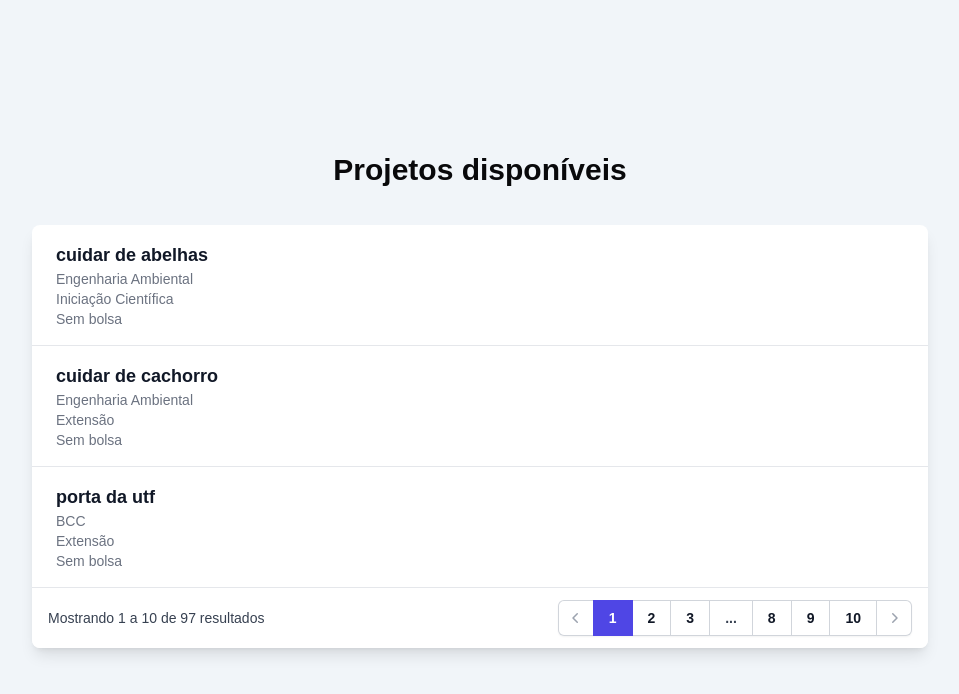
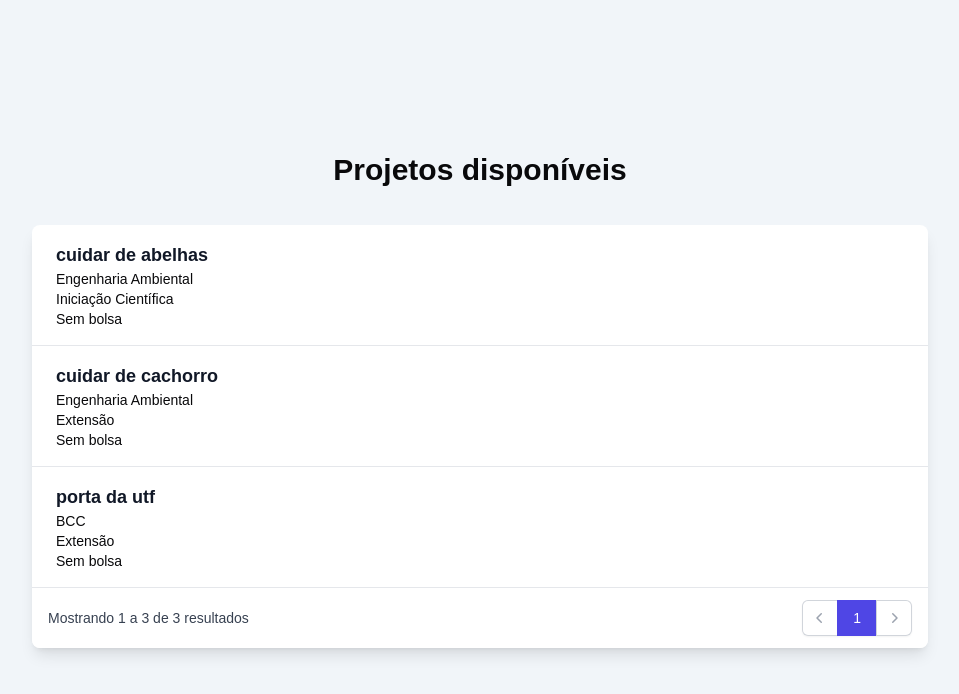
Before and after one commit to Projeto-Integrador-2024/Front-end, a Next.js app: page / in a window 1280 px wide. Shown: the top 694 px of the page, without its empty margins (160-1119 px from the left). Built offline with nearby package versions, Linux system fonts and the light colour scheme.

Commit message:
fix: :bug: Conserto da paginação

```diff
--- a/package.json
+++ b/package.json
@@ -9,6 +9,7 @@
     "lint": "next lint"
   },
   "dependencies": {
+    "@headlessui/react": "^2.1.10",
     "@heroicons/react": "^2.1.5",
     "@radix-ui/react-icons": "^1.3.0",
     "@radix-ui/react-slot": "^1.1.0",
--- a/src/app/page.tsx
+++ b/src/app/page.tsx
@@ -1,112 +1,108 @@
+"use client";
+import { useState } from 'react';
 import { ChevronLeftIcon, ChevronRightIcon } from '@heroicons/react/20/solid';
 
 const items = [
   { id: 1, title: 'cuidar de abelhas', department: 'Engenharia Ambiental', type: 'Iniciação Científica', location: 'Sem bolsa' },
   { id: 2, title: 'cuidar de cachorro', department: 'Engenharia Ambiental', type: 'Extensão', location: 'Sem bolsa' },
   { id: 3, title: 'porta da utf', department: 'BCC', type: 'Extensão', location: 'Sem bolsa' },
+  // Adicione mais do backend
 ];
 
+const ITEMS_PER_PAGE = 4;
+
 export default function Example() {
+  const [currentPage, setCurrentPage] = useState(1);
+  const totalPages = Math.ceil(items.length / ITEMS_PER_PAGE);
+
+  const handleNext = () => {
+    if (currentPage < totalPages) setCurrentPage((prevPage) => prevPage + 1);
+  };
+
+  const handlePrevious = () => {
+    if (currentPage > 1) setCurrentPage((prevPage) => prevPage - 1);
+  };
+
+  const handlePageClick = (pageNumber: number) => {
+    setCurrentPage(pageNumber);
+  };
+
+
+  const paginatedItems = items.slice(
+    (currentPage - 1) * ITEMS_PER_PAGE,
+    currentPage * ITEMS_PER_PAGE
+  );
+
   return (
-    <div className="bg-slate-100 min-h-screen flex  flex-col justify-center items-center p-4">
+    <div className="bg-slate-100 min-h-screen flex flex-col justify-center items-center p-4">
       <h1 className="text-3xl font-bold mb-[3%]">Projetos disponíveis</h1>
       <div className="w-full max-w-4xl bg-white shadow-lg rounded-lg overflow-hidden">
         <div className="divide-y divide-gray-200">
           <ul role="list" className="divide-y divide-gray-200">
-            {items.map((item) => (
-              <li key={item.id} className="py-4 px-6 cursor-pointer">
+            {paginatedItems.map((item) => (
+              <li key={item.id} className="py-4 px-6 cursor-pointer hover:text-blue-600 group">
                 <div className="flex flex-col md:flex-row space-y-2 md:space-y-0 md:space-x-3">
                   <div className="min-w-0 flex-1">
-                    <li className="text-lg font-semibold text-gray-900">{item.title}</li>
-                    <li className="text-sm text-gray-500">{item.department}</li>
-                    <li className="text-sm text-gray-500">{item.type}</li>
-                    <li className="text-sm text-gray-500">{item.location}</li>
+                    <p className="text-lg font-semibold text-gray-900 group-hover:text-blue-600">{item.title}</p>
+                    <p className="text-sm group-hover:text-blue-600">{item.department}</p>
+                    <p className="text-sm group-hover:text-blue-600">{item.type}</p>
+                    <p className="text-sm group-hover:text-blue-600">{item.location}</p>
                   </div>
                 </div>
               </li>
             ))}
           </ul>
         </div>
+
         <div className="flex items-center justify-between border-t border-gray-200 bg-white px-4 py-3">
           <div className="flex flex-1 justify-between sm:hidden">
-            <a
-              href="#"
-              className="relative inline-flex items-center rounded-md border border-gray-300 bg-white px-4 py-2 text-sm font-medium text-gray-700 hover:bg-gray-50"
+            <button
+              onClick={handlePrevious}
+              disabled={currentPage === 1}
+              className="relative inline-flex items-center rounded-md border border-gray-300 bg-white px-4 py-2 text-sm font-medium text-gray-700 hover:bg-gray-50 disabled:opacity-50"
             >
-              Previous
-            </a>
-            <a
-              href="#"
-              className="relative ml-3 inline-flex items-center rounded-md border border-gray-300 bg-white px-4 py-2 text-sm font-medium text-gray-700 hover:bg-gray-50"
+              Anterior
+            </button>
+            <button
+              onClick={handleNext}
+              disabled={currentPage === totalPages}
+              className="relative ml-3 inline-flex items-center rounded-md border border-gray-300 bg-white px-4 py-2 text-sm font-medium text-gray-700 hover:bg-gray-50 disabled:opacity-50"
             >
-              Next
-            </a>
+              Próxima
+            </button>
           </div>
           <div className="hidden sm:flex sm:flex-1 sm:items-center sm:justify-between">
-            <div>
             <p className="text-sm text-gray-700">
-                Mostrando <span className="font-medium">1</span> a <span className="font-medium">10</span> de{' '}
-                <span className="font-medium">97</span> resultados
+              Mostrando <span className="font-medium">{(currentPage - 1) * ITEMS_PER_PAGE + 1}</span> a <span className="font-medium">{Math.min(currentPage * ITEMS_PER_PAGE, items.length)}</span> de{' '}
+              <span className="font-medium">{items.length}</span> resultados
             </p>
-            </div>
-            <div>
-              <nav aria-label="Pagination" className="isolate inline-flex -space-x-px rounded-md shadow-sm">
-                <a
-                  href="#"
-                  className="relative inline-flex items-center rounded-l-md px-2 py-2 text-gray-400 ring-1 ring-inset ring-gray-300 hover:bg-gray-50 focus:z-20 focus:outline-offset-0"
+            <nav className="isolate inline-flex -space-x-px rounded-md shadow-sm" aria-label="Pagination">
+              <button
+                onClick={handlePrevious}
+                disabled={currentPage === 1}
+                className="relative inline-flex items-center rounded-l-md px-2 py-2 text-gray-400 ring-1 ring-inset ring-gray-300 hover:bg-gray-50 focus:z-20"
               >
-                  <span className="sr-only">Previous</span>
-                  <ChevronLeftIcon aria-hidden="true" className="h-5 w-5" />
-                </a>
-                <a
-                  href="#"
-                  aria-current="page"
-                  className="relative z-10 inline-flex items-center bg-indigo-600 px-4 py-2 text-sm font-semibold text-white focus:z-20 focus-visible:outline focus-visible:outline-2 focus-visible:outline-offset-2 focus-visible:outline-indigo-600"
+                <ChevronLeftIcon className="h-5 w-5" aria-hidden="true" />
+              </button>
+              {[...Array(totalPages)].map((_, index) => (
+                <button
+                  key={index + 1}
+                  onClick={() => handlePageClick(index + 1)}
+                  className={`relative inline-flex items-center px-4 py-2 text-sm font-medium ${
+                    currentPage === index + 1 ? 'bg-indigo-600 text-white' : 'text-gray-900 hover:bg-gray-50'
+                  }`}
                 >
-                  1
-                </a>
-                <a
-                  href="#"
-                  className="relative inline-flex items-center px-4 py-2 text-sm font-semibold text-gray-900 ring-1 ring-inset ring-gray-300 hover:bg-gray-50 focus:z-20 focus:outline-offset-0"
+                  {index + 1}
+                </button>
+              ))}
+              <button
+                onClick={handleNext}
+                disabled={currentPage === totalPages}
+                className="relative inline-flex items-center rounded-r-md px-2 py-2 text-gray-400 ring-1 ring-inset ring-gray-300 hover:bg-gray-50 focus:z-20"
               >
-                  2
-                </a>
-                <a
-                  href="#"
-                  className="relative hidden items-center px-4 py-2 text-sm font-semibold text-gray-900 ring-1 ring-inset ring-gray-300 hover:bg-gray-50 focus:z-20 focus:outline-offset-0 md:inline-flex"
-                >
-                  3
-                </a>
-                <span className="relative inline-flex items-center px-4 py-2 text-sm font-semibold text-gray-700 ring-1 ring-inset ring-gray-300 focus:outline-offset-0">
-                  ...
-                </span>
-                <a
-                  href="#"
-                  className="relative hidden items-center px-4 py-2 text-sm font-semibold text-gray-900 ring-1 ring-inset ring-gray-300 hover:bg-gray-50 focus:z-20 focus:outline-offset-0 md:inline-flex"
-                >
-                  8
-                </a>
-                <a
-                  href="#"
-                  className="relative inline-flex items-center px-4 py-2 text-sm font-semibold text-gray-900 ring-1 ring-inset ring-gray-300 hover:bg-gray-50 focus:z-20 focus:outline-offset-0"
-                >
-                  9
-                </a>
-                <a
-                  href="#"
-                  className="relative inline-flex items-center px-4 py-2 text-sm font-semibold text-gray-900 ring-1 ring-inset ring-gray-300 hover:bg-gray-50 focus:z-20 focus:outline-offset-0"
-                >
-                  10
-                </a>
-                <a
-                  href="#"
-                  className="relative inline-flex items-center rounded-r-md px-2 py-2 text-gray-400 ring-1 ring-inset ring-gray-300 hover:bg-gray-50 focus:z-20 focus:outline-offset-0"
-                >
-                  <span className="sr-only">Next</span>
-                  <ChevronRightIcon aria-hidden="true" className="h-5 w-5" />
-                </a>
+                <ChevronRightIcon className="h-5 w-5" aria-hidden="true" />
+              </button>
             </nav>
-            </div>
           </div>
         </div>
       </div>
```
Also changed, not shown: 1 other file (tests, documents, lock files or other folders). Lines whose indentation alone changed are shown as unchanged.
